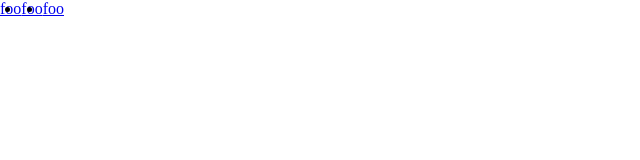
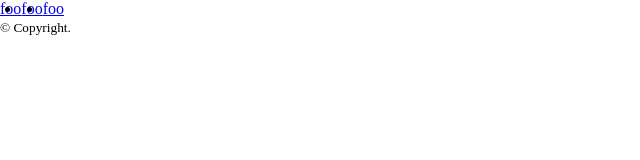
Before and after one commit to picardimario/test-project-322, a plain HTML site: page index.html in a window 1280 px wide. Shown: the full height of the page, 0-640 px from the left. Drawn offline with Linux system fonts and the light colour scheme.

Commit message:
create footer with copyright

```diff
--- a/index.html
+++ b/index.html
@@ -23,6 +23,8 @@
       <section></section>
     </main>
 
-    <footer></footer>
+    <footer>
+      <small>&copy; Copyright.</small>
+    </footer>
   </body>
 </html>
```
